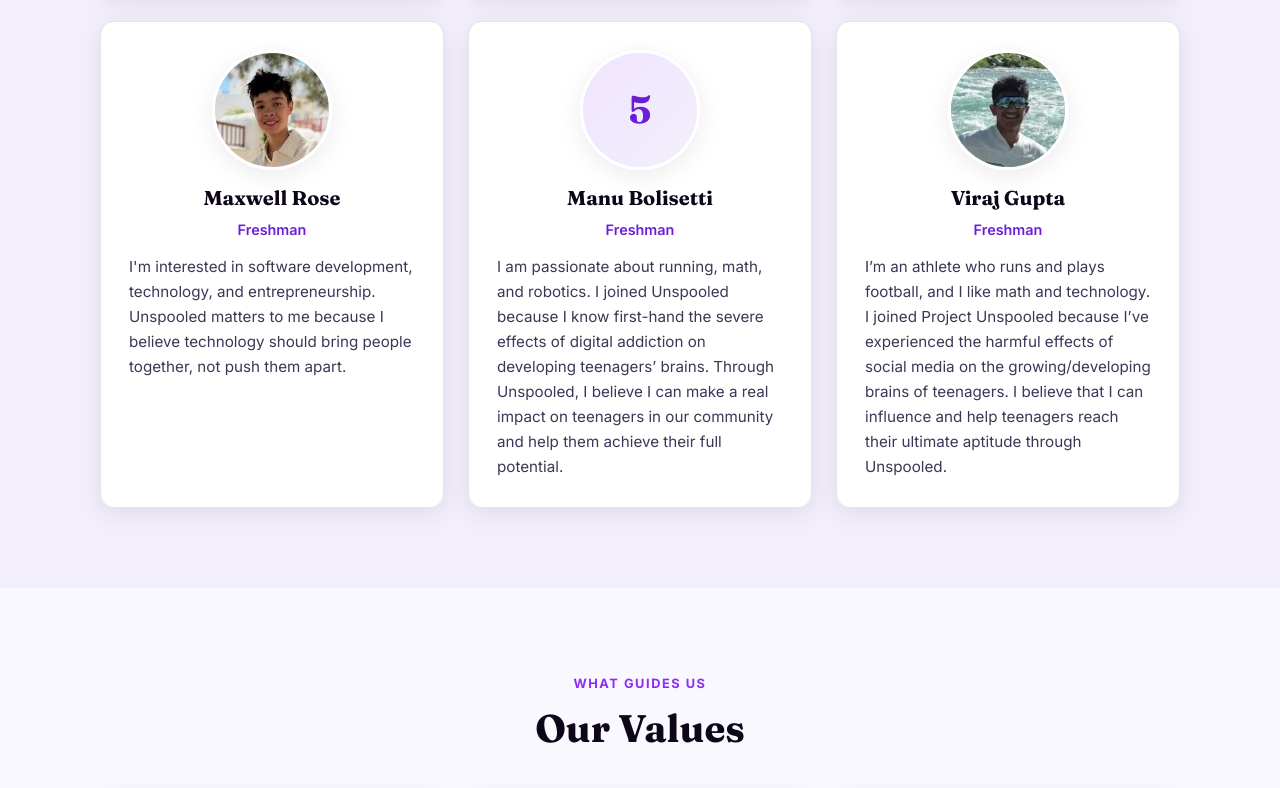
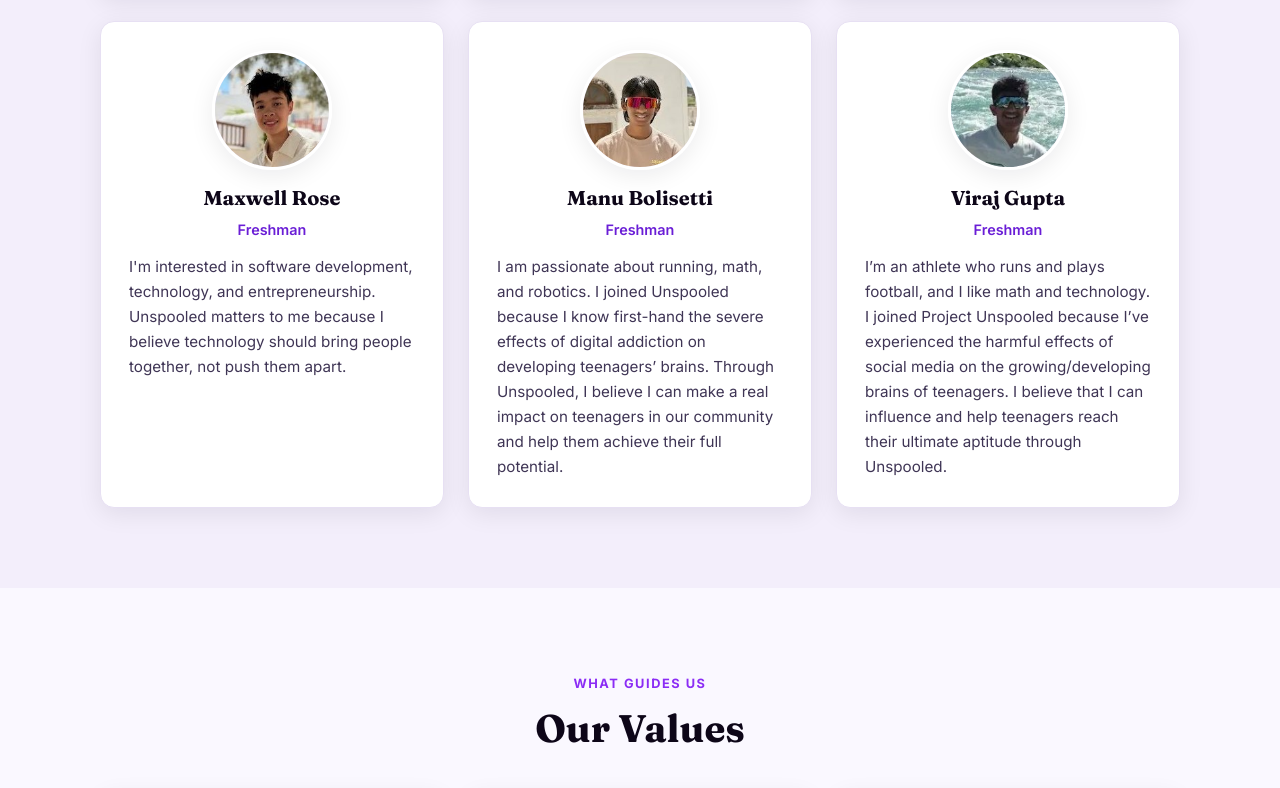
Before and after one commit to Idhantrs/UnspooledWebsite, a plain HTML site: page team.html in a window 1280 px wide. Shown: the part 1599-2387 px from the top of the page. Drawn offline with Linux system fonts and the light colour scheme.

Commit message:
Add Manu's photo to team page
Co-Authored-By: Claude Opus 5.5 <noreply@anthropic.com>

```diff
--- a/team.html
+++ b/team.html
@@ -114,7 +114,7 @@
           <p class="bio">I'm interested in software development, technology, and entrepreneurship. Unspooled matters to me because I believe technology should bring people together, not push them apart.</p>
         </div>
         <div class="card member">
-          <div class="avatar">5</div>
+          <div class="avatar"><img src="images/team-manu.jpg" alt="Manu Bolisetti" width="120" height="120" loading="lazy"></div>
           <h3>Manu Bolisetti</h3>
           <div class="role">Freshman</div>
           <p class="bio">I am passionate about running, math, and robotics. I joined Unspooled because I know first-hand the severe effects of digital addiction on developing teenagers’ brains. Through Unspooled, I believe I can make a real impact on teenagers in our community and help them achieve their full potential.</p>
```
Also changed, not shown: images/team-manu.jpg (added).
